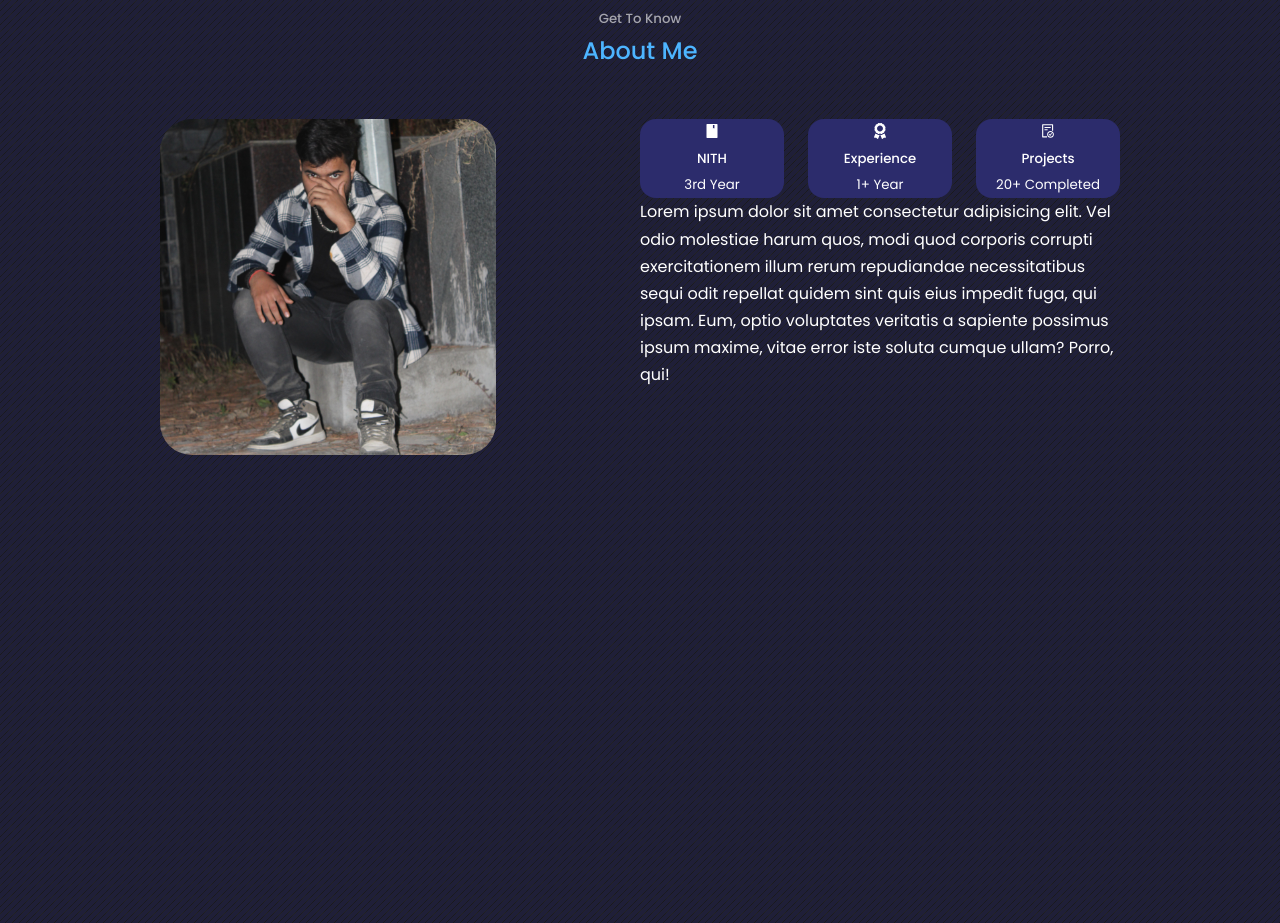
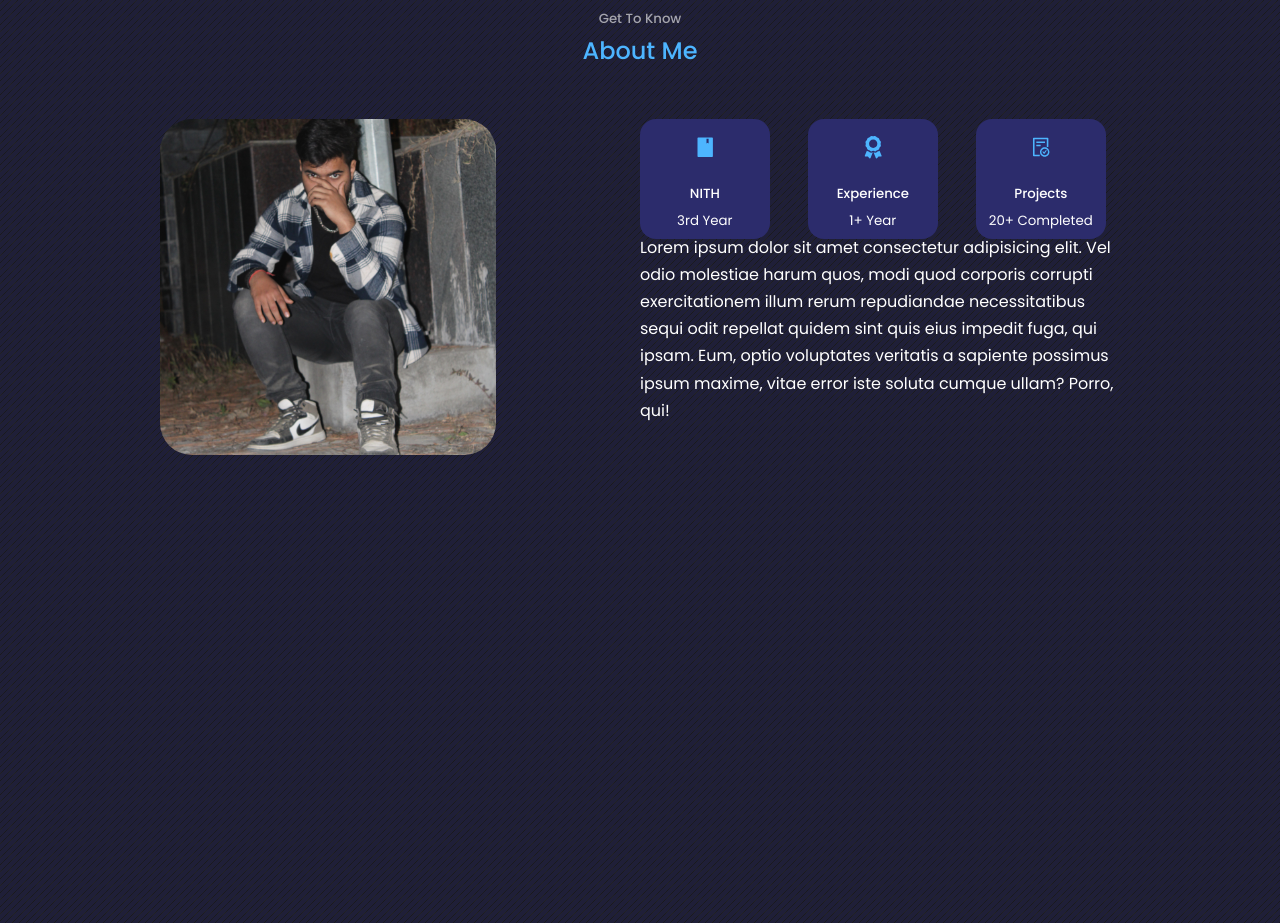
Before and after one commit to Ujjwalsharma7/Portfolio, a React (Create React App) app: page / in a window 1280 px wide. Shown: the part 920-1843 px from the top of the page. Built offline with nearby package versions, Linux system fonts and the light colour scheme.

Commit message:
added css to about icons

```diff
--- a/src/components/about/about.css
+++ b/src/components/about/about.css
@@ -35,8 +35,16 @@
     border-radius: 1rem;
     text-align: center;
     transition: var(--transition);
+    width: 90%;
+    height: 105%;
 }
 .about__card:hover{
     background: transparent;
     background-color: var(--color-primary-varient);
 }
+.about-icon {
+    color: var(--color-primary);
+    font-size: 1.4rem;
+    margin-bottom: 1rem;
+    margin-top: 1rem;
+}
```
